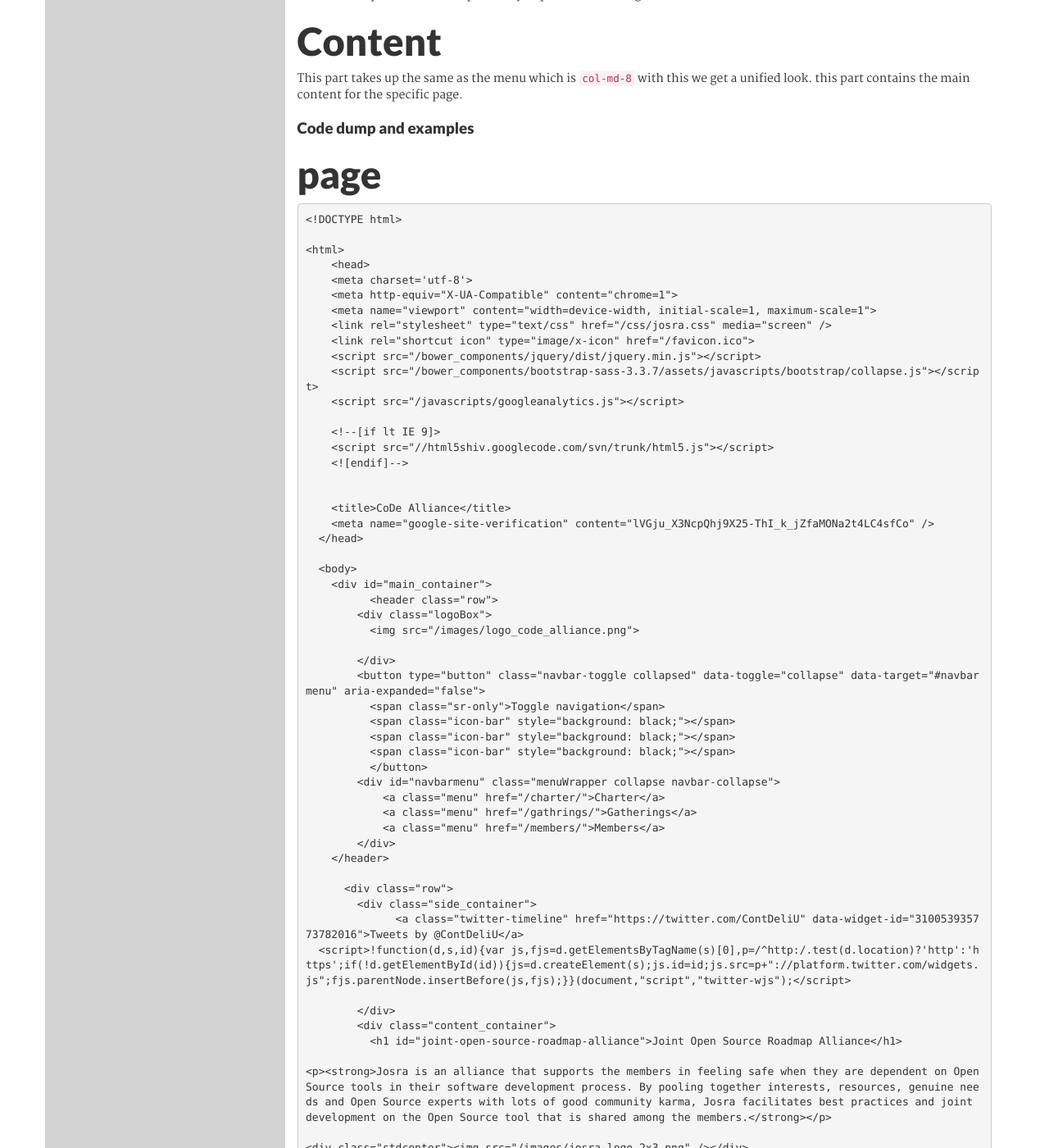
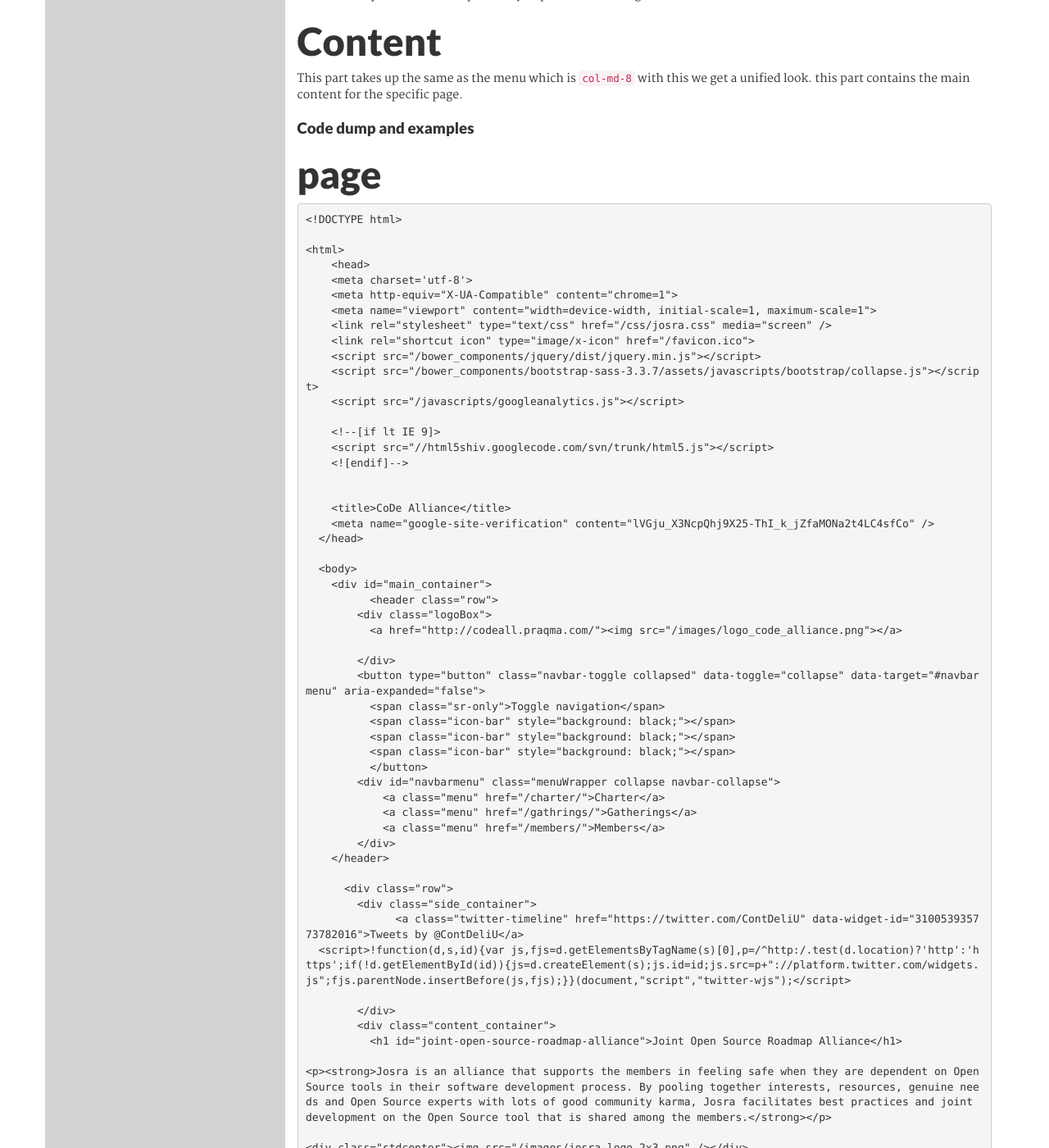
Before and after one commit to Praqma/web-alliance, a Jekyll site: the page built from LayoutDesign.md, in a window 1280 px wide and 1400 px high, scrolled down 769 px. Shown: the whole window at 82% size. Built offline with Jekyll 4.4.1, drawn with Linux system fonts in a browser that asks for light colours; our own code applies the rules of GitHub Pages for plain Markdown files; some of the changed text lies outside the part shown.

Commit message:
close #17 we need a homepage button

```diff
--- a/_includes/banner.html
+++ b/_includes/banner.html
@@ -1,6 +1,6 @@
     <header class="row">
         <div class="logoBox">
-          <img src="/images/logo_code_alliance.png">
+          <a href="http://codeall.praqma.com/"><img src="/images/logo_code_alliance.png"></a>
 
         </div>
         <button type="button" class="navbar-toggle collapsed" data-toggle="collapse" data-target="#navbarmenu" aria-expanded="false">
```
